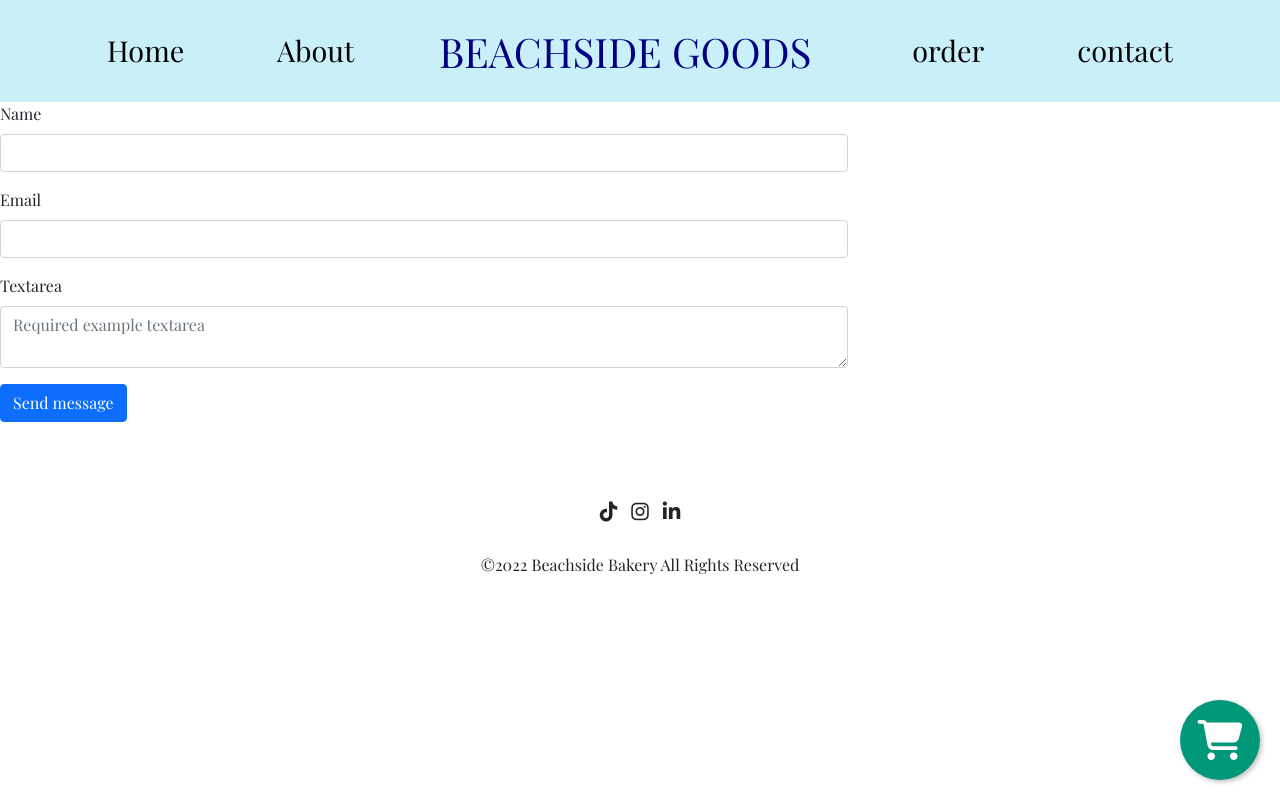
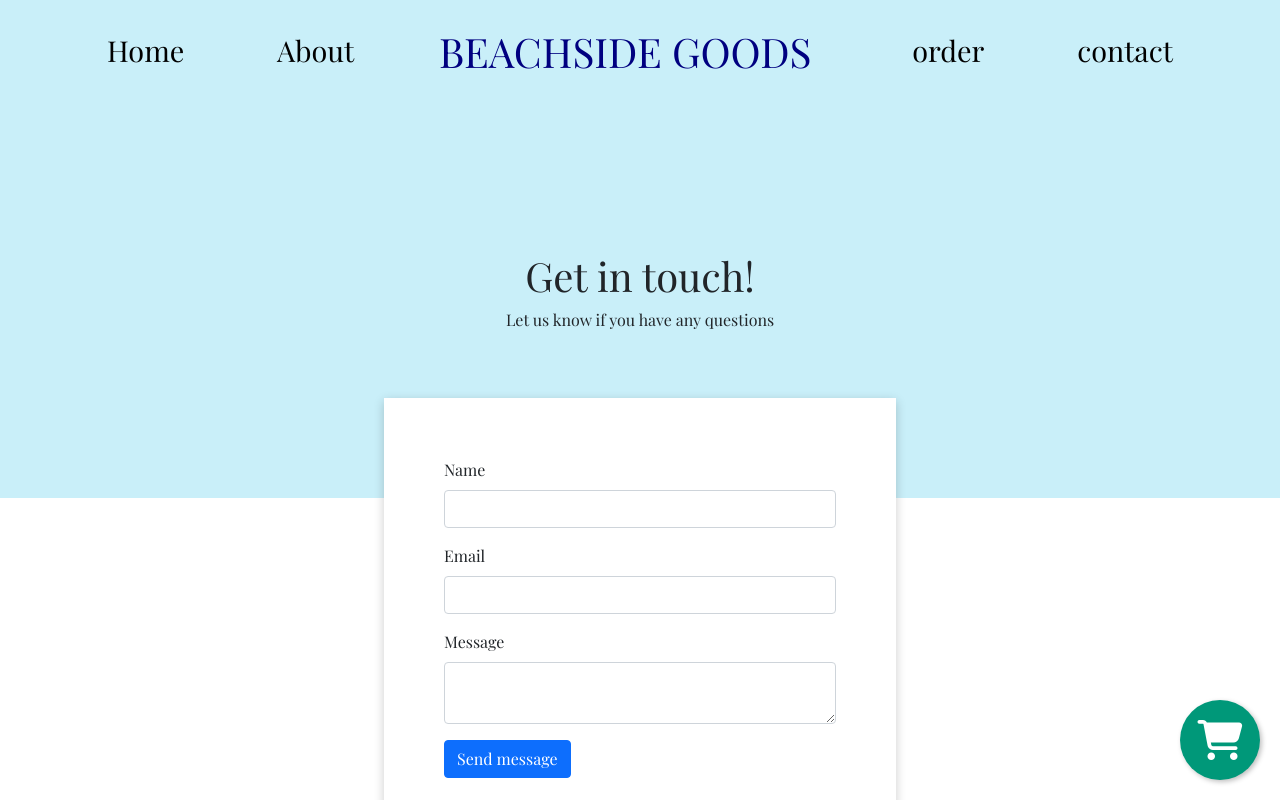
Before and after one commit to gleny4001/beachside-bakery, a React (Create React App) app: page /contactPage in a window 1280 px wide. Shown: the top 800 px of the page. Built offline with nearby package versions, Linux system fonts and the light colour scheme.

Commit message:
Add contact page

```diff
--- a/public/styles.css
+++ b/public/styles.css
@@ -96,9 +96,6 @@ ul.navbar-nav {
   }
 }
 
-.contact-nav:hover {
-  cursor: pointer;
-}
 /* Header */
 
 .header-container {
@@ -231,7 +228,7 @@ ul.navbar-nav {
   justify-content: center;
   flex-direction: column;
   align-items: center;
-  padding: 5vw 0 2vw 0;
+  padding: 5vh 0 2vh 0;
   background-color: #d5eeff;
   border-top-left-radius: 15vw;
   border-bottom-right-radius: 15vw;
@@ -239,6 +236,7 @@ ul.navbar-nav {
 
 .overview-title {
   text-align: center;
+  padding: 30px 0 50px;
 }
 
 .overview-container div {
@@ -552,3 +550,38 @@ ul.navbar-nav {
   flex-direction: column;
   padding-top: 50px;
 }
+
+/* Contact Page */
+
+.contact-page-container {
+  display: flex;
+  align-items: center;
+  justify-content: center;
+  flex-direction: column;
+}
+
+.contact-form {
+  width: 40%;
+  box-shadow: 0 3px 10px rgb(0 0 0 / 0.2);
+  padding: 60px;
+  margin-top: -100px;
+  background-color: white;
+}
+
+.contact-detail {
+  width: 95%;
+  padding: 100px 0;
+}
+
+.contact-page-content {
+  padding: 150px 0;
+  background-color: #c9eff9;
+  width: 100%;
+  text-align: center;
+}
+
+@media only screen and (max-width: 700px) {
+  .contact-form {
+    width: 80%;
+  }
+}
--- a/src/components/ContactPage.jsx
+++ b/src/components/ContactPage.jsx
@@ -1,45 +1,74 @@
 import React from "react";
+import Contact from "./Contact";
+import emailjs from "@emailjs/browser";
+
+function sendEmail(e) {
+  e.preventDefault();
+
+  emailjs
+    .sendForm(
+      "service_0ghkmn1",
+      "template_pwyqmzw",
+      e.target,
+      "user_XoOWD72t4E9WiscAjqJaE"
+    )
+    .then(
+      (result) => {
+        console.log(result.text);
+      },
+      (error) => {
+        console.log(error.text);
+      }
+    );
+  e.target.reset();
+}
 
 function ContactPage() {
   return (
-    <div class="contage-page-container">
-      <form class="row g-3 needs-validation" novalidate>
-        <div class="col-md-8">
-          <label for="validationCustom01" class="form-label">
+    <div class="contact-page-container">
+      <div class="contact-page-content">
+        <h1>Get in touch!</h1>
+        <p>Let us know if you have any questions</p>
+      </div>
+      <div class="contact-form ">
+        <form class="row g-3 needs-validation" onSubmit={sendEmail} novalidate>
+          <div class="col-md-12">
+            <label for="customer-name" class="form-label">
               Name
             </label>
             <input
               type="text"
               class="form-control"
-            id="validationCustom01"
+              id="customer-name"
+              name="customer-name"
               required
             />
             <div class="valid-feedback">Looks good!</div>
           </div>
 
-        <div class="col-md-8">
-          <label for="validationCustomUsername" class="form-label">
+          <div class="col-md-12">
+            <label for="customer-email" class="form-label">
               Email
             </label>
             <div class="input-group has-validation">
               <input
                 type="text"
                 class="form-control"
-              id="validationCustomUsername"
-              aria-describedby="inputGroupPrepend"
+                id="customer-email"
+                name="customer-email"
                 required
               />
               <div class="invalid-feedback">Please choose a username.</div>
             </div>
           </div>
-        <div class="col-md-8">
-          <label for="validationTextarea" class="form-label">
-            Textarea
+          <div class="col-md-12">
+            <label for="customer-message" class="form-label">
+              Message
             </label>
             <textarea
               class="form-control"
-            id="validationTextarea"
-            placeholder="Required example textarea"
+              id="customer-message"
+              name="customer-message"
               required
             ></textarea>
           </div>
@@ -50,6 +79,10 @@ function ContactPage() {
           </div>
         </form>
       </div>
+      <div class="contact-detail">
+        <Contact />
+      </div>
+    </div>
   );
 }
 
```
Lines whose indentation alone changed are shown as unchanged.
